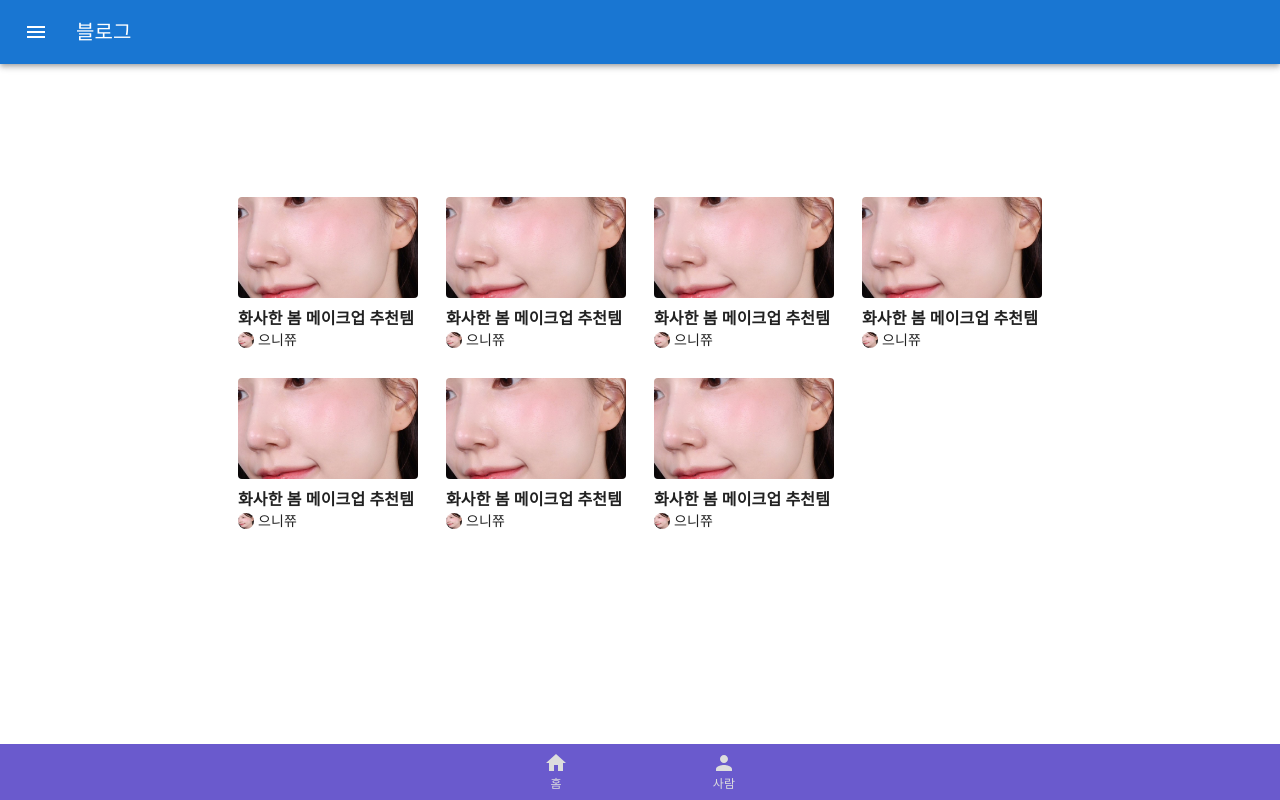
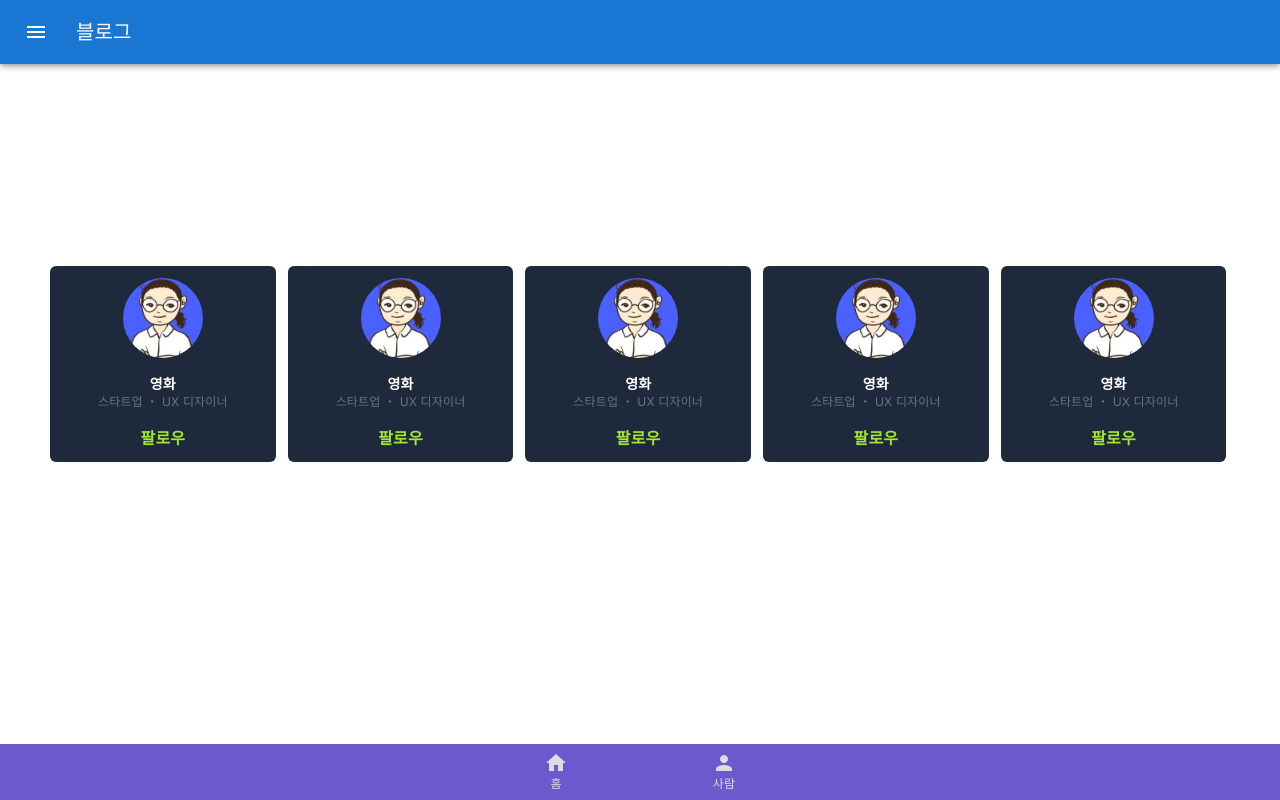
Before and after one commit to lee3jjang/nextjs-exercise, a Next.js app: page /exercise in a window 1280 px wide. Built offline with nearby package versions, Linux system fonts and the light colour scheme.

Commit message:
Introduce Scroll

```diff
--- /dev/null
+++ b/src/app/exercise/components/sample.tsx
@@ -0,0 +1,5 @@
+export default function Sample() {
+  return (
+    <div className="flex h-[65vh] w-[100%] items-center justify-center"></div>
+  );
+}
--- /dev/null
+++ b/src/app/exercise/components/scroll.tsx
@@ -0,0 +1,27 @@
+export default function Scroll() {
+  const Card = () => (
+    <div className="flex flex-col items-center gap-4 bg-slate-800 py-3 px-12 rounded-md shrink-0">
+      <img className="rounded-full w-20 h-20" src="images/user.jpeg"></img>
+      <div className="flex flex-col gap-y-0 items-center">
+        <span className="text-sm font-semibold text-white">영화</span>
+        <span className="text-slate-500 text-xs">스타트업 ・ UX 디자이너</span>
+      </div>
+      <button className="font-bold text-lime-400">팔로우</button>
+    </div>
+  );
+
+  return (
+    <div className="flex h-[65vh] w-[100%] items-center justify-center">
+      <div className="flex gap-x-3 overflow-x-scroll w-full">
+        <Card />
+        <Card />
+        <Card />
+        <Card />
+        <Card />
+        <Card />
+        <Card />
+        <Card />
+      </div>
+    </div>
+  );
+}
--- a/src/app/exercise/page.tsx
+++ b/src/app/exercise/page.tsx
@@ -1,5 +1,5 @@
-import Cards from "./components/cards";
+import Scroll from "./components/scroll";
 
 export default function Exercise() {
-  return <Cards />;
+  return <Scroll />;
 }
```
Also changed, not shown: public/images/user.jpeg (added).
